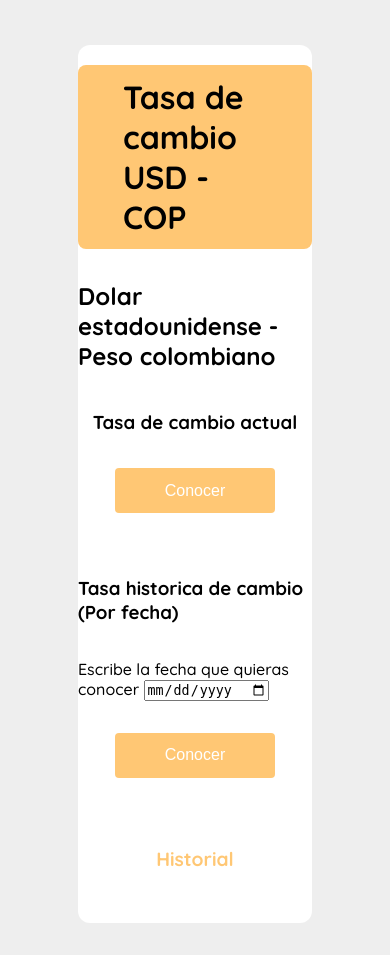
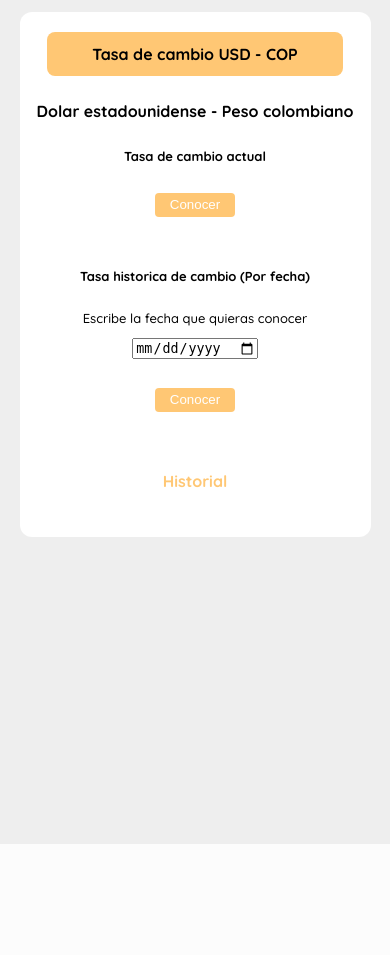
Before and after one commit to estebanmhp/PM-Adept---Tasa-de-cambios, a PHP site: page / in a window 390 px wide. After the commit the page ends 844 px from the top, so only its background shows below. Run offline with PHP 8.4, Linux system fonts and the light colour scheme.

Commit message:
Configuración para uso en movil

```diff
--- a/index.html
+++ b/index.html
@@ -25,7 +25,7 @@
                 <h3>Tasa historica de cambio (Por fecha)</h3>
                 <p>
                     Escribe la fecha que quieras conocer
-                    <input type="date" id="fecha" placeholder="año-mes-día" />
+                    <input type="date" id="fecha"/>
                 </p>
                 <button class="button" id="historica">Conocer</button>
                 <p id="tasaHistory"></p>
--- a/styles.css
+++ b/styles.css
@@ -49,7 +49,7 @@ body {
     font-size: medium;
 }
 
-h1{
+h1 {
     margin-top: 20px;
     margin-bottom: 12px;
     padding: 12px;
@@ -59,8 +59,51 @@ h1{
     background-color: var(--background-orange);
 }
 
-h4{
+h4 {
     color: var(--background-orange);
     font-size: larger;
     margin-bottom: 20px;
 }
+
+@media (max-width: 640px) {
+
+    .container {
+        width: 90%;
+        height:max-content;
+        margin-top: 12px;
+        margin-bottom: 12px;
+        place-items: center;
+    }
+
+    .button {
+        width: 80px;
+        height: 24px;
+        font-size: smaller;
+    }
+
+    #fecha{
+        margin-top: 12px;
+    }
+
+    h1 {
+        font-size: medium;
+    }
+
+    h2{
+        font-size: medium;
+    }
+
+    h3{
+        font-size: small;
+    }
+
+    h4 {
+        font-size: medium;
+    }
+
+    p{
+        text-align: center;
+        font-size: small;
+    }
+
+}
```
